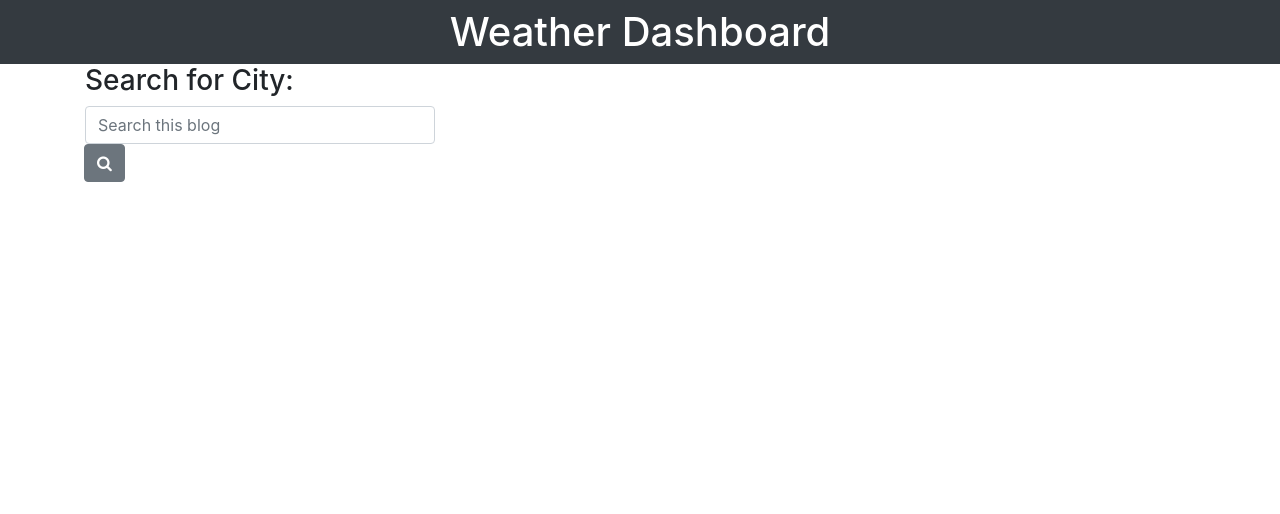
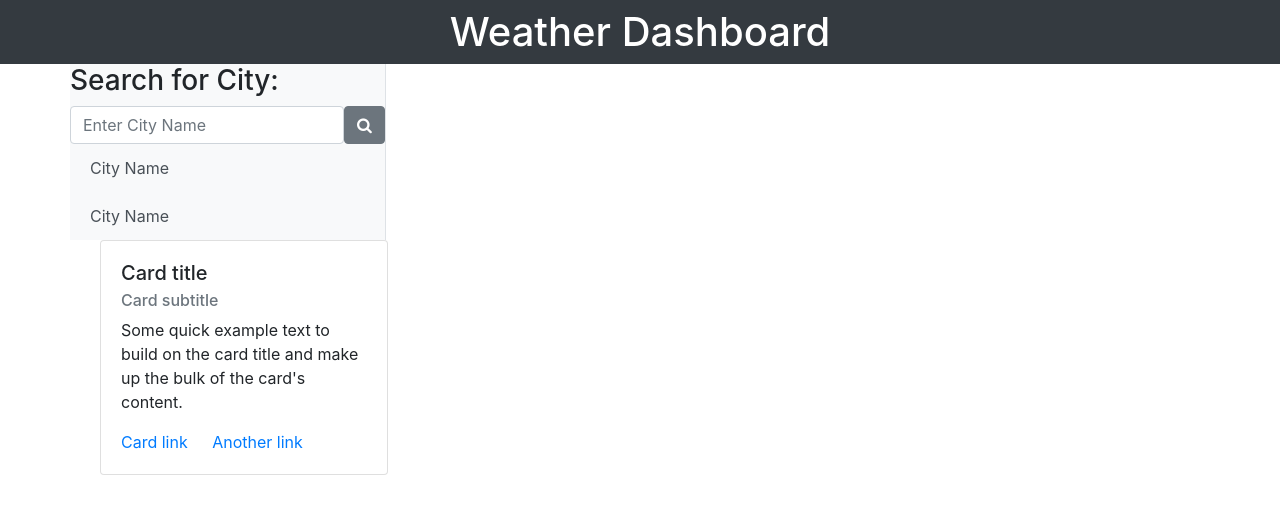
Before and after one commit to jericfey/WeatherDashboard, a plain HTML site: page index.html in a window 1280 px wide. Drawn offline with nearby package versions, Linux system fonts and the light colour scheme.

Commit message:
Sidebar added

```diff
--- a/css/styles.css
+++ b/css/styles.css
@@ -4,12 +4,11 @@
   left: 50%;
   transform: translatex(-50%);
 }
-.input-group.md-form.form-sm.form-1 input{
+.input-group.md-form.form-sm.form-1 input {
   border: 1px solid #bdbdbd;
   border-top-right-radius: 0.25rem;
   border-bottom-right-radius: 0.25rem;
 }
-
 
 .has-search .form-control-feedback {
   position: static;
@@ -22,3 +21,8 @@
   pointer-events: none;
   color: #aaa;
 }
+
+/* puts the search button on same like as input field */
+.flex {
+  display: flex;
+}
--- a/index.html
+++ b/index.html
@@ -41,24 +41,42 @@
 
     <div class="container">
       <div class="row">
-        <div class="col-4">
+        <!-- <div class="col-4"> -->
+        <div class="bg-light border-right" id="sidebar-wrapper">
+        <div class="sidebar-heading"><h3>Search for City:</h3></div>
           <!-- Search bar -->
-          <H3>Search for City: </H3>
-          <input
-            type="text"
-            class="form-control"
-            placeholder="Search this blog"
-          />
-          <div class="input-group-append">
+          <!-- <h3>Search for City:</h3> -->
+          <div class="flex">
+            <input
+              type="text"
+              class="form-control"
+              placeholder="Enter City Name"
+            />
             <button class="btn btn-secondary" type="button">
               <i class="fa fa-search"></i>
             </button>
+
           </div>
+          <div class="list-group list-group-flush">
+        <a href="#" class="list-group-item list-group-item-action bg-light">City Name</a>
+        <a href="#" class="list-group-item list-group-item-action bg-light">City Name</a>
+        </div>
+        </div>
         </div>
         <!-- Today's Weather Card -->
-        <div class="col-8"></div>
+        <div class="col-8">
+          <div class="card" style="width: 18rem;">
+  <div class="card-body">
+    <h5 class="card-title">Card title</h5>
+    <h6 class="card-subtitle mb-2 text-muted">Card subtitle</h6>
+    <p class="card-text">Some quick example text to build on the card title and make up the bulk of the card's content.</p>
+    <a href="#" class="card-link">Card link</a>
+    <a href="#" class="card-link">Another link</a>
+  </div>
+</div>
+        </div>
 
-        <!-- 5 Day Forcast cards -->
+        <!-- 5 Day Forecast cards -->
         <div class="col-8"></div>
       </div>
     </div>
```
Lines whose indentation alone changed are shown as unchanged.
